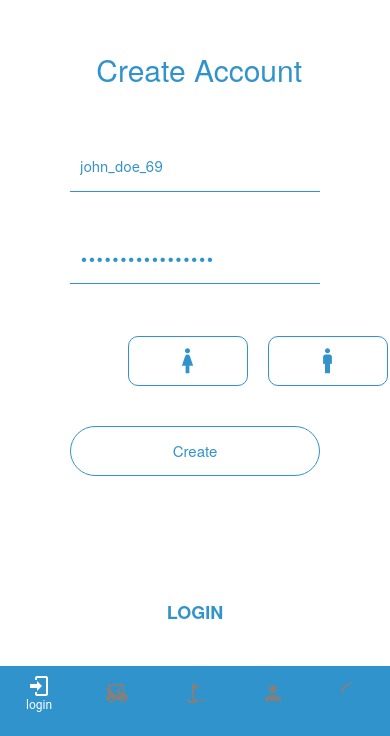
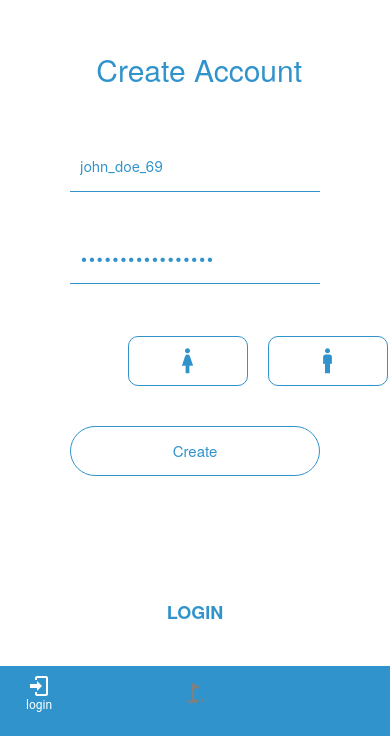
Before and after one commit to npatanjo/Handicap_Application, a React Native app in the folder frontend/: screen / in a window 390 px wide. Shown: the part 108-844 px from the top of the page. Built offline with nearby package versions, Linux system fonts and the light colour scheme.

Commit message:
aProbably look at the last commit before this one. LMK if you're trying to pair program tomorrow.

```diff
--- a/frontend/App.tsx
+++ b/frontend/App.tsx
@@ -1,27 +1,23 @@
-import React, { useCallback, useEffect, useRef, useState } from "react";
-import { LogBox, TouchableOpacity } from "react-native";
+import React, { useState } from "react";
+import { LogBox } from "react-native";
 import { BottomNavigation } from "react-native-paper";
-import { StyleSheet, Text, View } from "react-native";
+import { StyleSheet, View } from "react-native";
 import SearchCourseScreen from "screens/SearchCourseScreen";
 import SavedCourseScreen from "screens/SavedCourseScreen";
 import AccoutScreen from "screens/AccountScreen";
 import LoginWrapperScreen from "screens/LoginWrapperScreen";
 import SplashScreen from "screens/SplashScreen";
 import colors from "colors";
-import LottieView from "lottie-react-native";
 //import SplashScreenAnimation from 'components/SplashScreenAnimation';
-import AnimatedLottieView from "lottie-react-native";
 //import { MaterialCommunityIcons } from '@expo/vector-icons';
 LogBox.ignoreLogs(["Syntax Error", "JSON Parse error: Unrecognized token"]);
 
 /**
- *  will be adding redux to this file, which will handle the state of the
- *  current users login status.
  *
- *  @npatanjo I assume you will want to edit the following styles:
- *            @screens/CreateAccountScreen.tsx
- *            @screens/LoginScreen.tsx
- *            @components/LoginInputBar.tsx file
+ * TODO:
+ * I'm thinking its pretty likely that were going to end up moving the anything related to the
+ * bottombar, into its own sepearte component.
+ *
  */
 export default function App() {
     const [index, setIndex] = useState(0);
@@ -30,28 +26,24 @@ export default function App() {
         return <SplashScreen shouldShow={true} />;
     };
 
-  /* useState hook, defines values for it's inner items */
+    /**
+      * @npatanjo if you try to do anything with the frontend tomorrow this might help you.
+      *
+      * The goal of what I did in components/LoginScreen.tsx, is so that we can have the account,
+      * set initially in this file. Then we can decide if we want to render the login
+      * screens or the application screens, depending on how it is used.
+      *
+      * If you check out the SearchCourseScreen, you will how were going to be able
+      * pass the prop wherever we need it, without prop drilling (passing the user object
+      * to components that don't need them, but their children might).
+      *
+      */
     const [routes] = useState([
-    { key: "login", title: "login", icon: "login", color: colors.primary },
-    {
-      key: "search",
-      title: "Search",
-      icon: "golf-cart",
-      color: colors.yellow,
-    },
-    { key: "saved", title: "Saved", icon: "golf", color: colors.primary },
-    {
-      key: "account",
-      title: "Browse",
-      icon: "account",
-      color: colors.primary,
-    },
-    {
-      key: "splash",
-      title: "splash",
-      icon: "loading",
-      color: colors.primary,
-    },
+        {key: "login", title: "login", icon: "login", color: colors.primary },
+        {key: "search",itle: "Search",con: "golf-cart",olor: colors.yellow},
+        {key: "saved", title: "Saved", icon: "golf", color: colors.primary },
+        {key: "account",itle: "Browse",con: "account",olor: colors.primary},
+        {key: "splash",itle: "splash",con: "loading",olor: colors.primary}
     ]);
 
     /* maps the state to the actual page route */
```
Lines whose indentation alone changed are shown as unchanged.
